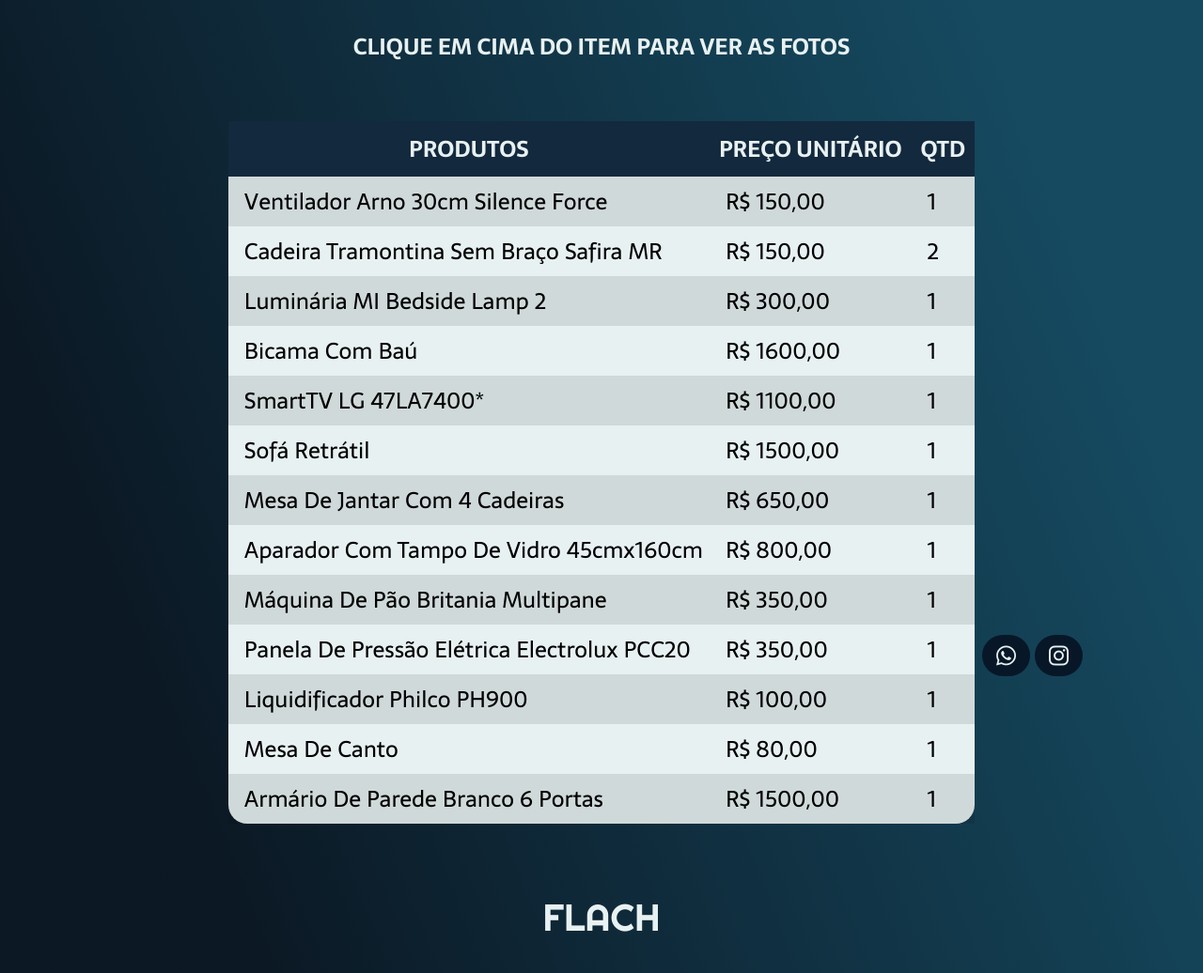
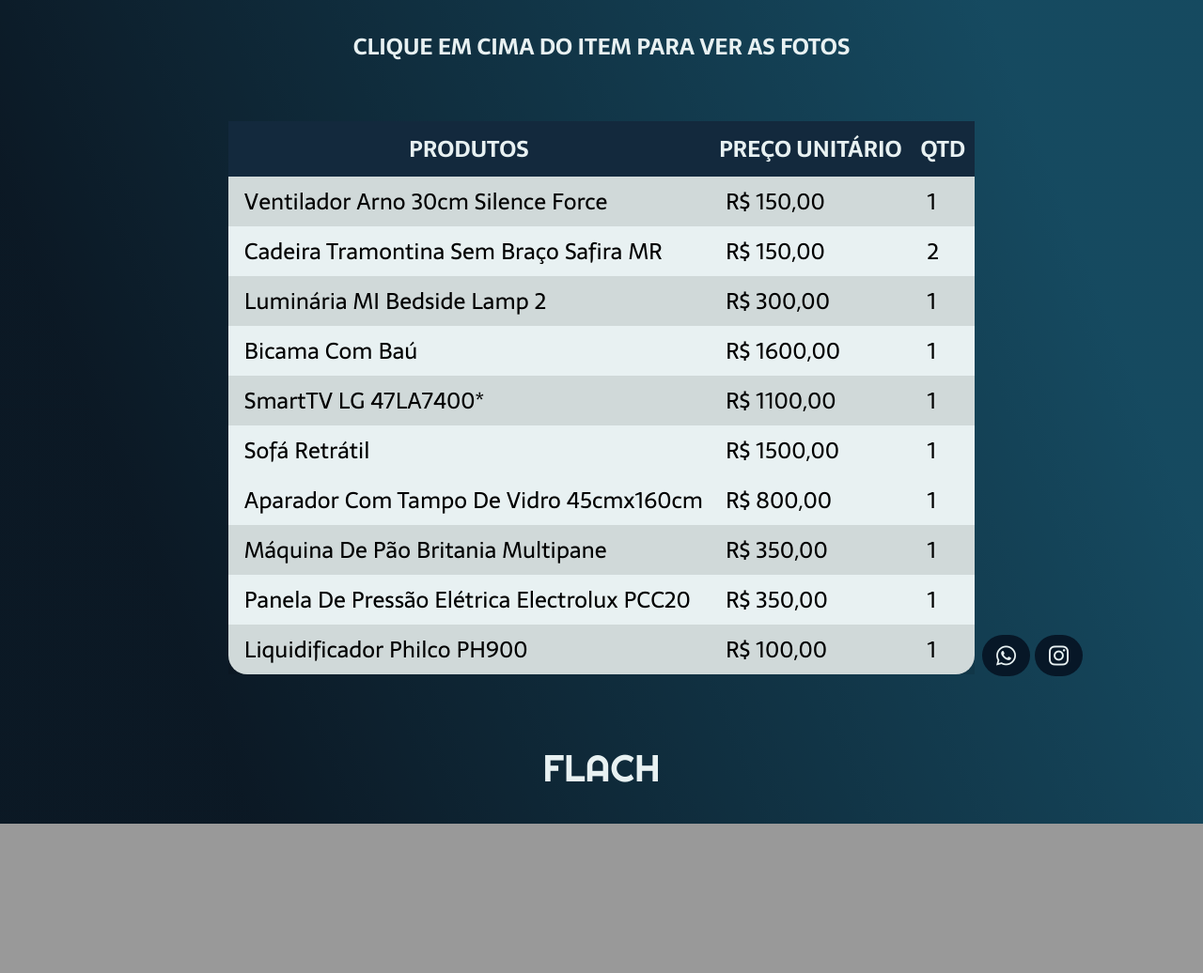
Before and after one commit to DaviFlach/ItensParaVendas, a plain HTML site: page index.html in a window 1280 px wide. Shown: the whole page at 94% size. After the commit the page ends 877 px from the top, so only its background shows below. Drawn offline with Linux system fonts and the light colour scheme.

Commit message:
Update index.html

```diff
--- a/index.html
+++ b/index.html
@@ -135,11 +135,11 @@
                 <td class="preço"> - R$</td>
                 <td>1</td>
             </tr> -->
-            <tr class="linhas1" onclick="redirecionar('https://www.instagram.com/p/CovQYo5PGhf/')">
+            <!-- <tr class="linhas1" onclick="redirecionar('https://www.instagram.com/p/CovQYo5PGhf/')">
                 <td>Mesa de Jantar com 4 cadeiras</td>
                 <td class="preço">R$ 650,00</td>
                 <td>1</td>
-            </tr>
+            </tr> -->
             <tr class="linhas" onclick="redirecionar('https://www.instagram.com/p/CovQBl0vvo8/')">
                 <td>Aparador com Tampo de Vidro 45cmx160cm</td>
                 <td class="preço">R$ 800,00</td>
@@ -212,21 +212,21 @@
             </tr> -->
 
 
-            <tr class="linhas" onclick="redirecionar('https://www.instagram.com/p/CpTmtWnMtw9/')">
+            <!-- <tr class="linhas" onclick="redirecionar('https://www.instagram.com/p/CpTmtWnMtw9/')">
                 <td>Mesa de Canto</td>
                 <td class="preço">R$ 80,00</td>
                 <td>1</td>
-            </tr>
+            </tr>  -->
             <!-- <tr class="linhas1" onclick="redirecionar('https://www.instagram.com/p/CpTmkDpMIkb/')">
                 <td>Bebedouro Electrolux PURE4X PE12B</td>
                 <td class="preço">R$ 300,00</td>
                 <td>1</td>
             </tr>  -->
-            <tr class="linhas1" onclick="redirecionar('https://www.instagram.com/p/CovTR0cPtIZ/')">
+            <!-- <tr class="linhas1" onclick="redirecionar('https://www.instagram.com/p/CovTR0cPtIZ/')">
                 <td>Armário de Parede Branco 6 Portas</td>
                 <td class="preço">R$ 1500,00</td>
                 <td>1</td>
-            </tr>
+            </tr>  -->
             <!-- <tr class="linhas" onclick="redirecionar('')">
                 <td></td>
                 <td class="preço"></td>
```
